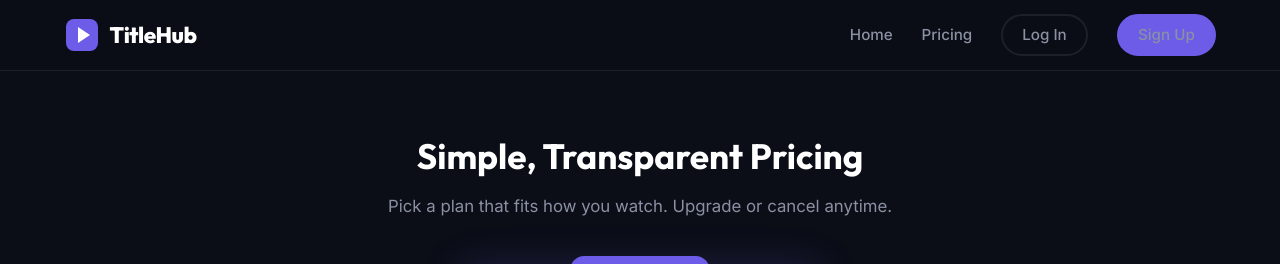
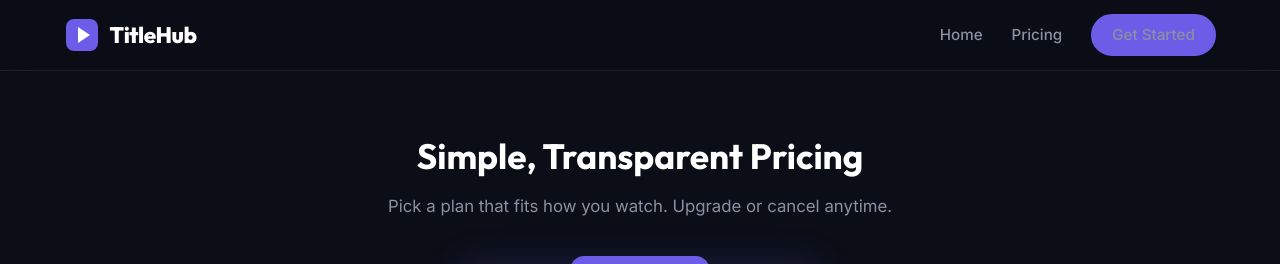
Before and after one commit to WLCOCO/TitleHub-Eitanim-Mockup, a Flask app: page /pricing in a window 1280 px wide. Shown: the top 264 px of the page. Run offline with Flask 3, Linux system fonts and the light colour scheme.

Commit message:
login-signup-removed
Co-authored-by: Copilot <copilot@github.com>

```diff
--- a/github-pages/app.py
+++ b/github-pages/app.py
@@ -51,30 +51,6 @@ def pricing_html():
 # Authentication
 # ──────────────────────────────────────────────
 
-@app.route("/login")
-def login():
-    """Login page — directs visitors to the onboarding modal flow."""
-    return render_template("login.html")
-
-
-@app.route("/login.html")
-def login_html():
-    """Compatibility route so static-style links work in Flask dev mode."""
-    return redirect(url_for("login"))
-
-
-@app.route("/signup")
-def signup():
-    """Signup page — directs visitors to the onboarding modal flow."""
-    return render_template("signup.html")
-
-
-@app.route("/signup.html")
-def signup_html():
-    """Compatibility route so static-style links work in Flask dev mode."""
-    return redirect(url_for("signup"))
-
-
 @app.route("/guest")
 def guest():
     """Bypasses login for beta testing / demos — sets a guest session."""
--- a/templates/base.html
+++ b/templates/base.html
@@ -41,13 +41,10 @@
                 <li><a href="{{ url_for('pricing') }}">Pricing</a></li>
 
                 {% if session.get('user') %}
-                <!-- Logged-in users see Browse + Logout -->
                 <li><a href="{{ url_for('browse') }}">Browse</a></li>
                 <li><a href="{{ url_for('logout') }}" class="btn btn-outline btn-sm">Log Out</a></li>
                 {% else %}
-                <!-- Visitors see Log In + Sign Up -->
-                <li><a href="{{ url_for('login') }}" class="btn btn-outline btn-sm">Log In</a></li>
-                <li><a href="{{ url_for('signup') }}" class="btn btn-primary btn-sm">Sign Up</a></li>
+                <li><a href="/?onboard=1" class="btn btn-primary btn-sm">Get Started</a></li>
                 {% endif %}
             </ul>
         </nav>
--- a/templates/index.html
+++ b/templates/index.html
@@ -184,7 +184,7 @@
                         autocomplete="new-password">
                 </div>
                 <button type="submit" class="btn btn-primary btn-full ob-submit-btn" id="ob-btn-signup">Sign Up</button>
-                <p class="ob-legal">Already have an account? <a href="/login?onboard=1" class="ob-link">Log in</a></p>
+
             </form>
         </div>
 
--- a/templates/pricing.html
+++ b/templates/pricing.html
@@ -28,7 +28,7 @@
                 <li>1080p streaming</li>
                 <li>Cancel anytime</li>
             </ul>
-            <a href="{{ url_for('signup') }}" class="btn btn-outline btn-full">Choose Starter</a>
+            <a href="/?onboard=1" class="btn btn-outline btn-full">Choose Starter</a>
         </div>
 
         <!-- Standard tier — 4 platforms, highlighted as best value -->
@@ -44,7 +44,7 @@
                 <li>1080p streaming</li>
                 <li>Cancel anytime</li>
             </ul>
-            <a href="{{ url_for('signup') }}" class="btn btn-primary btn-full">Choose Standard</a>
+            <a href="/?onboard=1" class="btn btn-primary btn-full">Choose Standard</a>
         </div>
 
         <!-- Unlimited tier — all platforms -->
@@ -59,7 +59,7 @@
                 <li>4K + HDR streaming</li>
                 <li>Cancel anytime</li>
             </ul>
-            <a href="{{ url_for('signup') }}" class="btn btn-outline btn-full">Choose Unlimited</a>
+            <a href="/?onboard=1" class="btn btn-outline btn-full">Choose Unlimited</a>
         </div>
 
     </div>
```
